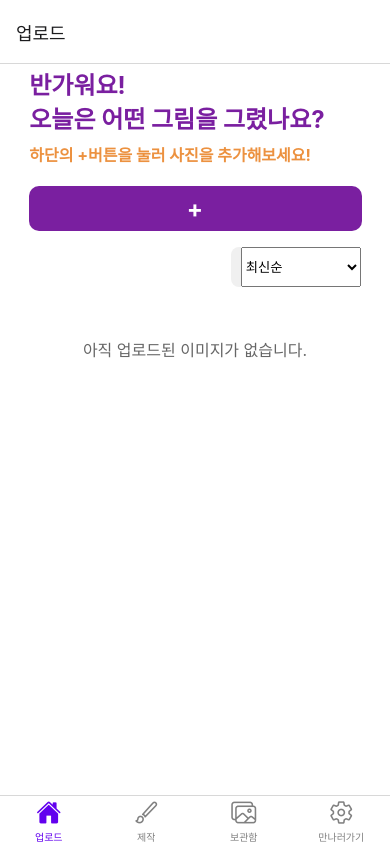
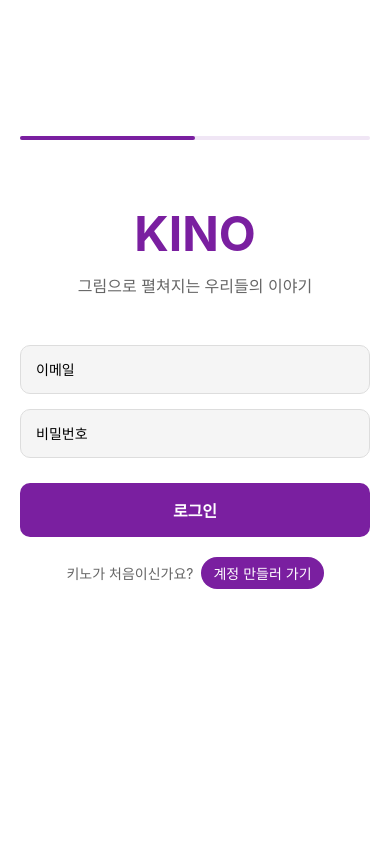
Before and after one commit to choiwonseok1243/kids-ai-drawing-app, a React Native app: screen / in a window 390 px wide. Built offline with nearby package versions, Linux system fonts and the light colour scheme; no server answers.

Commit message:
Style: 로그인 회원가입 화면 문구 수정

```diff
--- a/src/navigation/RootNavigator.tsx
+++ b/src/navigation/RootNavigator.tsx
@@ -17,7 +17,7 @@ export const RootNavigator = () => {
   return (
     <NavigationContainer>
       <Stack.Navigator
-        initialRouteName="Main"
+        initialRouteName="Login"
         screenOptions={{
           headerShown: false,
         }}
--- a/src/screens/LoginScreen.tsx
+++ b/src/screens/LoginScreen.tsx
@@ -71,7 +71,7 @@ export const LoginScreen = () => {
               <View style={styles.contentContainer}>
                 <View style={styles.logoContainer}>
                   <Text style={styles.logo}>KINO</Text>
-                  <Text style={styles.subtitle}>당신의 그림을 기록하세요</Text>
+                  <Text style={styles.subtitle}>그림으로 펼쳐지는 우리들의 이야기</Text>
                 </View>
 
                 <View style={styles.formContainer}>
--- a/src/screens/RegisterScreen.tsx
+++ b/src/screens/RegisterScreen.tsx
@@ -81,7 +81,7 @@ export const RegisterScreen = () => {
               <View style={styles.contentContainer}>
                 <View style={styles.headerContainer}>
                   <Text style={styles.title}>회원가입</Text>
-                  <Text style={styles.subtitle}>KINO의 회원이 되어주세요</Text>
+                  <Text style={styles.subtitle}>KINO와 함께 상상을 현실로</Text>
                 </View>
 
                 <View style={styles.formContainer}>
```
